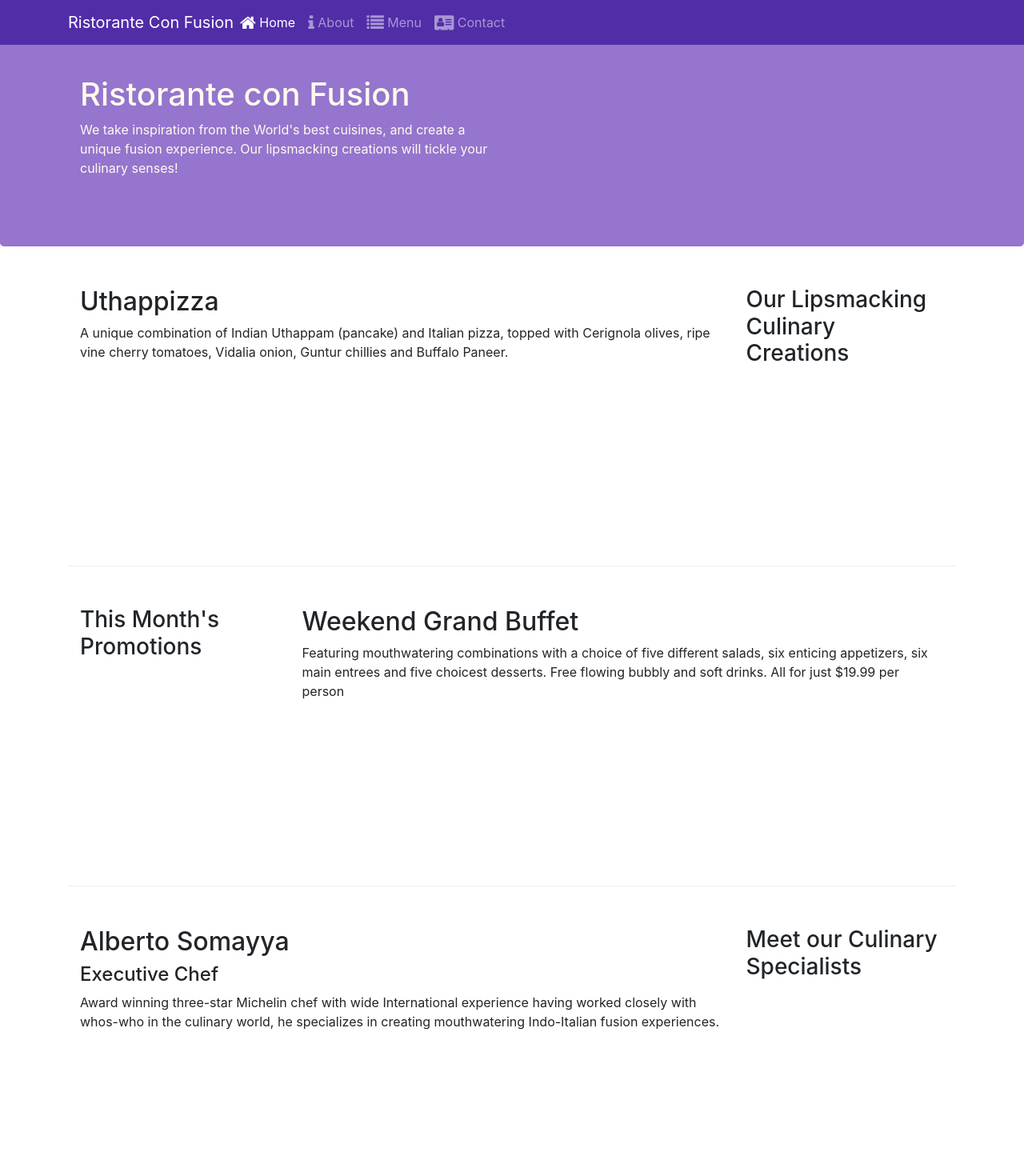
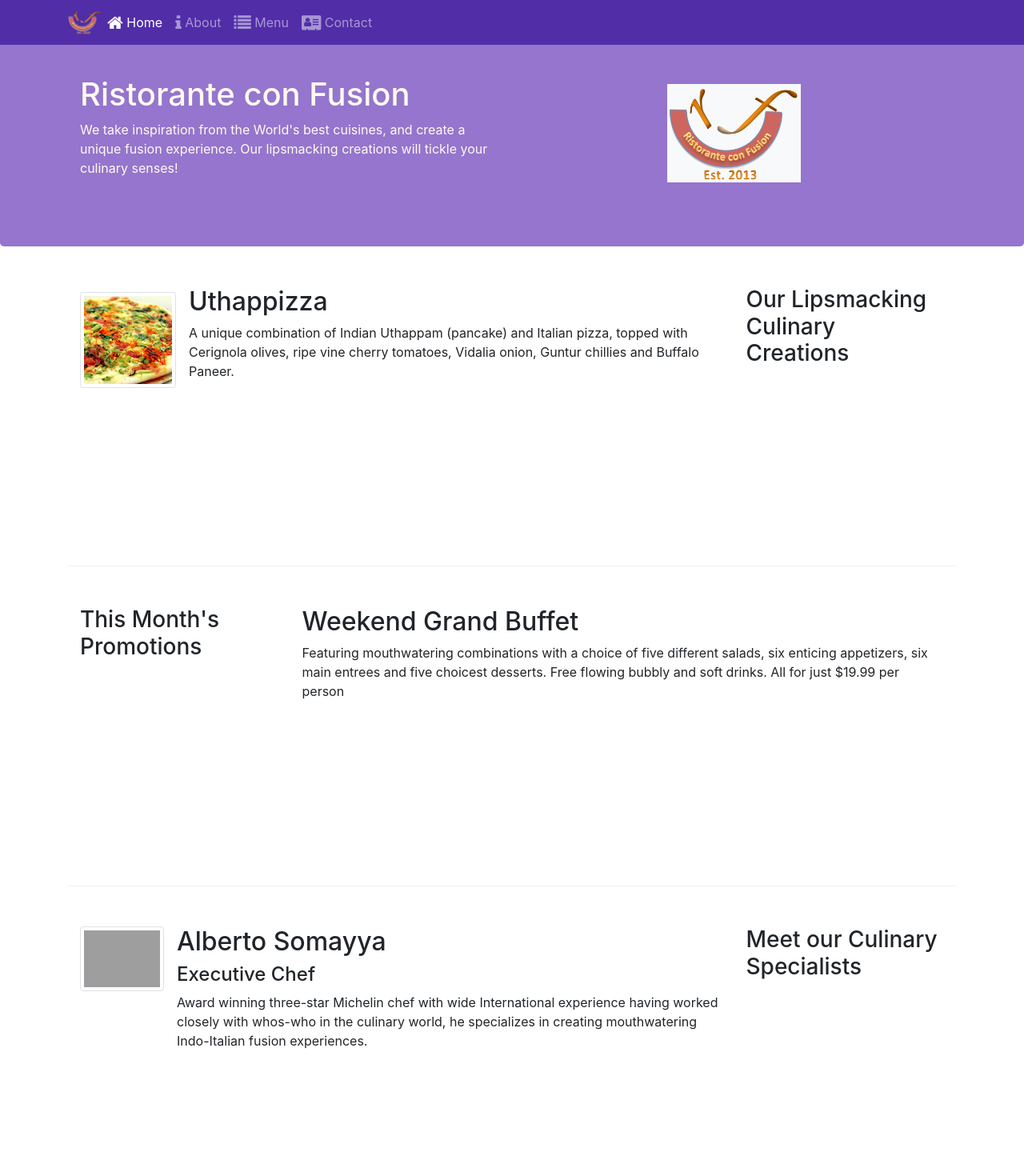
Before and after one commit to AdithiyaG/bootstrap, a website: page index.html in a window 1280 px wide. Shown: the top 1460 px of the page at 80% size. Drawn offline with nearby package versions, Linux system fonts and the light colour scheme; grey boxes are pictures that could not be loaded.

Commit message:
Images and Media

```diff
--- a/index.html
+++ b/index.html
@@ -24,7 +24,7 @@
             <button class="navbar-toggler" type="button" data-toggle="collapse" data-target="#Navbar">
                 <span class="navbar-toggler-icon"></span>
             </button>
-           <a class="navbar-brand mr-auto" href="./index.html">Ristorante Con Fusion</a>
+           <a class="navbar-brand mr-auto" href="./index.html"><img src="img/logo.png" height="30" width="41"></a>
            <div class="collapse navbar-collapse" id="Navbar">
               <ul class="navbar-nav mr-auto">
                     <li class="nav-item active"><a class="nav-link" href="./index.html"><span class="fa fa-home fa-lg"></span> Home</a></li><!--fa-lg class for to icons large-->
@@ -42,7 +42,8 @@
                     <h1>Ristorante con Fusion</h1>
                     <p>We take inspiration from the World's best cuisines, and create a unique fusion experience. Our lipsmacking creations will tickle your culinary senses!</p>
                 </div>
-                <div class='col-12 col-sm'>
+                <div class="col-12 col-sm align-self-center d-flex justify-content-center">
+                    <img src="./img/logo.png" class='img-fluid bg-light'>
                 </div>
             </div>
         </div>
@@ -54,8 +55,14 @@
                 <h3>Our Lipsmacking Culinary Creations</h3>
             </div>
             <div  class='col col-sm col-md order-sm-first'>
-                <h2>Uthappizza</h2>
-                <p class = '.d-none .d-sm-block'>A unique combination of Indian Uthappam (pancake) and Italian pizza, topped with Cerignola olives, ripe vine cherry tomatoes, Vidalia onion, Guntur chillies and Buffalo Paneer.</p>
+                <div class='media'>
+                    <img src="./img/uthappizza.png" class="d-flex mr-3 img-thumbnail align-self-center " alt="Uthappizza">
+                    <div class='media-body'>
+                        <h2>Uthappizza</h2>
+                <p class = 'd-none d-sm-block'>A unique combination of Indian Uthappam (pancake) and Italian pizza, topped with Cerignola olives, ripe vine cherry tomatoes, Vidalia onion, Guntur chillies and Buffalo Paneer.</p>
+                    </div>
+                </div>
+
             </div>
         </div>
 
@@ -66,7 +73,7 @@
             </div>
             <div class='col col-sm col-md'>
                 <h2>Weekend Grand Buffet</h2>
-                <p class = '.d-none .d-sm-block'>Featuring mouthwatering combinations with a choice of five different salads, six enticing appetizers, six main entrees and five choicest desserts. Free flowing bubbly and soft drinks. All for just $19.99 per person </p>
+                <p class = 'd-none d-sm-block'>Featuring mouthwatering combinations with a choice of five different salads, six enticing appetizers, six main entrees and five choicest desserts. Free flowing bubbly and soft drinks. All for just $19.99 per person </p>
             </div>
         </div>
 
@@ -75,9 +82,16 @@
                 <h3>Meet our Culinary Specialists</h3>
             </div>
             <div class='col col-sm col-md order-sm-first'>
-                <h2>Alberto Somayya</h2>
+                <div class='media'>
+                    <img src='./img/Portrait-Charles-Coulombeau-Head-Chef-at-Gravetye-Manor.jpg' height=105px width="105px" class='d-flex mr-3 img-thumbnail algin-self-center' alt='Alberto the Head Chef'>
+                    <div class='media-body'>
+                        <h2>Alberto Somayya</h2>
                 <h4>Executive Chef</h4>
-                <p class = '.d-none .d-sm-block'>Award winning three-star Michelin chef with wide International experience having worked closely with whos-who in the culinary world, he specializes in creating mouthwatering Indo-Italian fusion experiences. </p>
+                <p class = 'd-none d-sm-block'>Award winning three-star Michelin chef with wide International experience having worked closely with whos-who in the culinary world, he specializes in creating mouthwatering Indo-Italian fusion experiences. </p>
+
+                    </div>
+                </div>
+
             </div>
         </div>
     </div>
```
Also changed, not shown: aboutus.html (+3 -2 lines), contactus.html (+3 -2 lines), img/alberto.png (added), img/buffet.png (added), img/logo.png (added), img/uthappizza.png (added), 1 other file.
